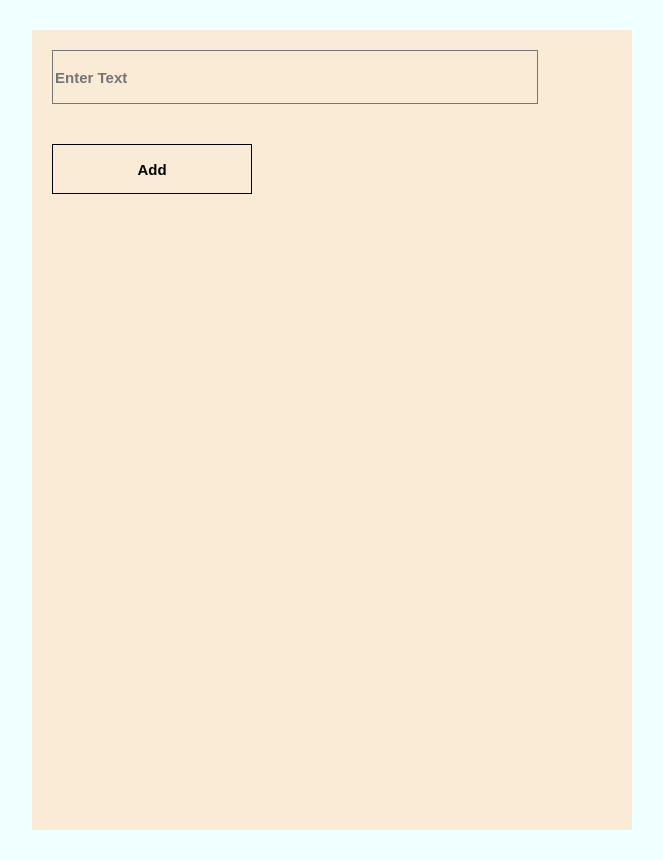
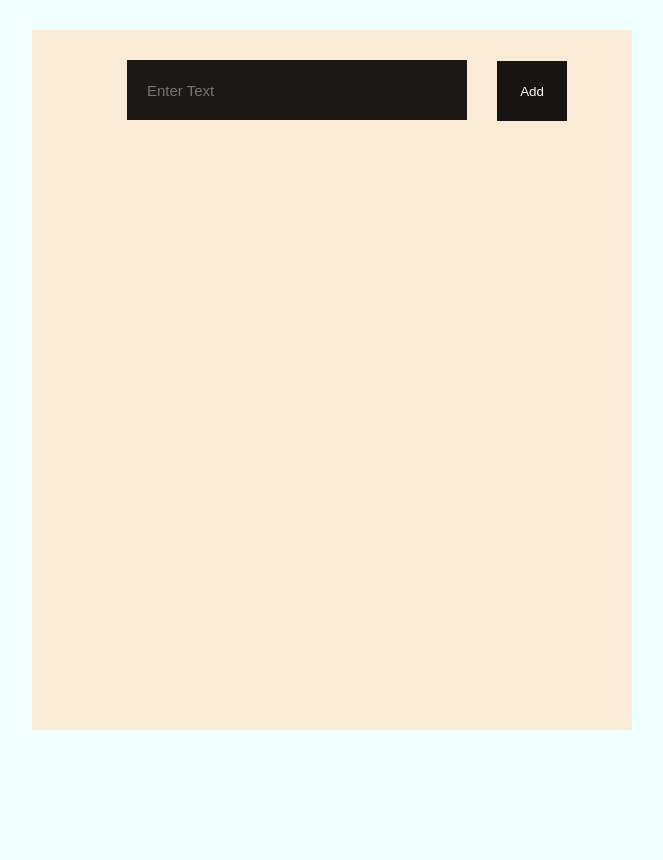
Before and after one commit to Mohib008/To-Do-List, a React (Create React App) app: page / in a window 1280 px wide. Shown: the whole page, without its empty margins (308-971 px from the left). After the commit the page ends 800 px from the top, so only its background shows below. Built offline with nearby package versions, Linux system fonts and the light colour scheme.

Commit message:
app updated

```diff
--- a/src/App.css
+++ b/src/App.css
@@ -4,86 +4,34 @@ body {
 
 .App {
   background-color: antiquewhite;
-  min-height: 800px;
+  min-height: 700px;
   width: 600px;
   margin: 30px auto;
+  text-align: center;
 }
 
-
-
-.ba {
-  border-style: solid;
-  border-width: 1px;
+#to-do-form input{
+  background-color: rgb(29, 24, 24);
+  min-height: 60px;
+  width: 300px;
+  margin: 30px;
+  font-size: 15px;
+  border: none;
+  padding: 0 20px;
+  color: #fff;
+}
+#to-do-form input:focuse,#to-do-form button:focus{
+  outline: none;
+}
+#to-do-form::placeholder{
+  color: cornflowerblue;
 }
 
-.b--black {
-  border-color: #000;
-}
-
-.b--transparent {
-  border-color: transparent;
-}
-
-.b {
-  font-weight: bold;
-  width: 200px;
-  height: 50px;
-  padding: auto;
-  margin: 20px;
-  font-size: 15px;
-}
-
-.fw6 {
-  font-weight: 600;
-}
-
-.input-reset {
-  -webkit-appearance: none;
-     -moz-appearance: none;
-}
-
-.input-reset::-moz-focus-inner {
-  border: 0;
-  padding: 0;
-}
-
-.w-100 {
-  width: 100%;
-}
-
-.black-80 {
-  color: rgba(0, 0, 0, .8);
-}
-
-.black {
-  color: #000;
-}
-
-.bg-transparent {
-  background-color: transparent;
-}
-
-.hover-white:hover {
+#to-do-form button {
+  height: 60px;
+  width: 70px;
+  border: none;
+  background-color: rgb(24, 20, 20);
+  cursor: pointer;
   color: #fff;
 }
-
-.hover-white:focus {
-  color: #fff;
-}
-
-.hover-bg-black:hover {
-  background-color: #000;
-}
-
-.hover-bg-black:focus {
-  background-color: #000;
-}
-
-
-.measure {
-  max-width: 30em;
-}
-
-.pointer:hover {
-  cursor: pointer;
-}
--- a/src/App.js
+++ b/src/App.js
@@ -4,13 +4,39 @@ import './App.css';
 
 
 class App extends React.Component {
+  constructor(props) {
+    super(props);
+    this.state = {
+      items:[],
+      currentItem:{
+        text: "",
+        key: ""
+      }
+    }
+  }
+
+  handleInput(input) {
+    this.setState({
+      currentItem:{
+        text: input.target.value,
+        key: Date.now()
+      }
+    })
+  }
+
+  addItem(input) {
+    input.preventDefault();
+  }
   render() {
     return(
       <div className="App">
-      <header className="">
-        <form className="measure center">
-          <input className="b pa2 input-rest ba bg-transparent hover-bg-black hover-white w-100" type="text" placeholder="Enter Text" />
-          <button className="b pa2 input-rest ba bg-transparent hover-bg-black hover-white" type="submit">Add</button>
+      <header>
+        <form id="to-do-form" onSubmit={this.addItem}>
+          <input  type="text" placeholder="Enter Text"
+          value={this.state.currentItem.text}
+          onChange={this.handleInput}
+           />
+          <button  type="submit">Add</button>
         </form>
       </header>
       </div>
```
Also changed, not shown: 1 other file (tests, documents, lock files or other folders).
